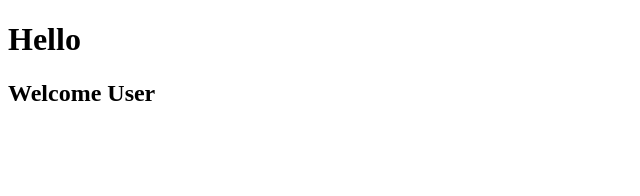
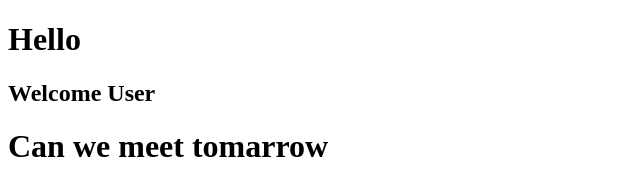
Before and after one commit to alwinalbu/datewith-git-sample, a plain HTML site: page index.html in a window 1280 px wide. Shown: the whole page, without its empty margins (0-640 px from the left). Drawn offline with Linux system fonts and the light colour scheme.

Commit message:
index file modified

```diff
--- a/index.html
+++ b/index.html
@@ -8,5 +8,6 @@
 <body>
     <h1> Hello</h1>
     <h2>Welcome User</h2>
+    <h1> Can we meet tomarrow</h1>
 </body>
 </html>
```
